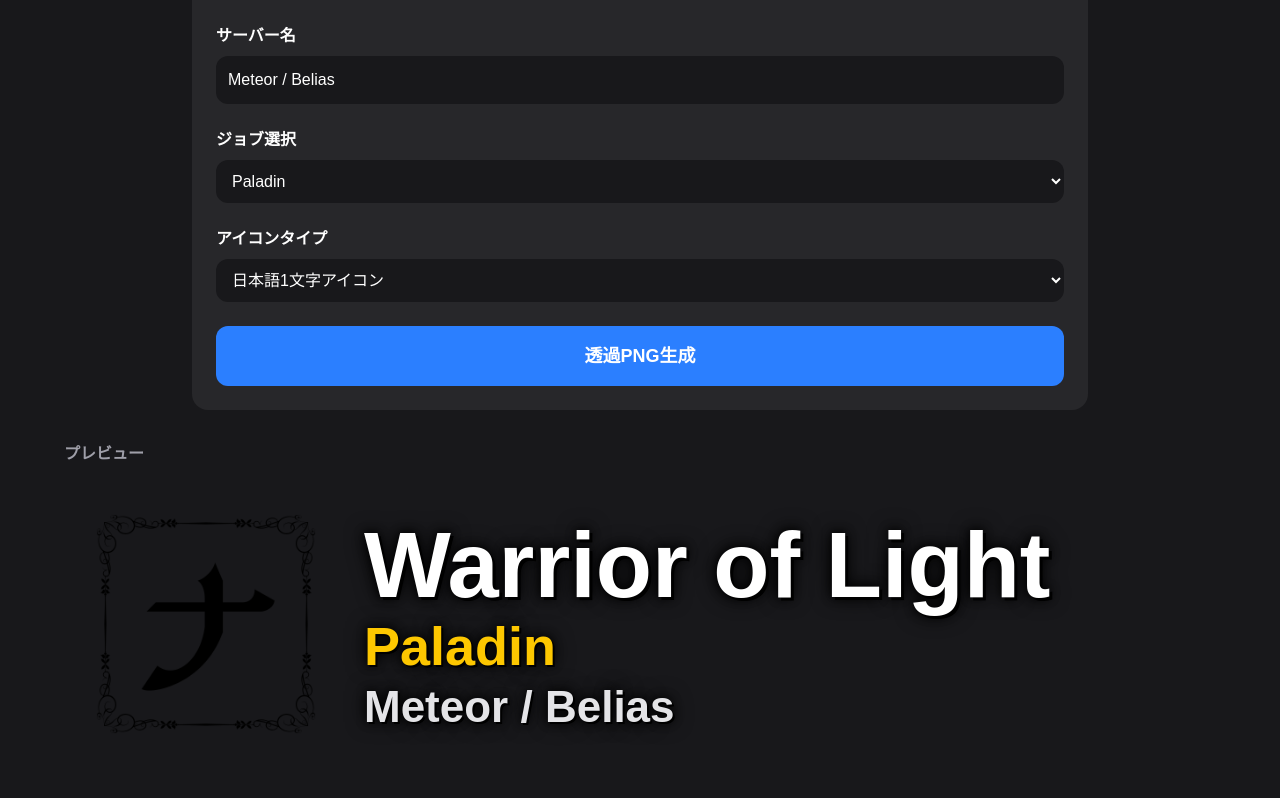
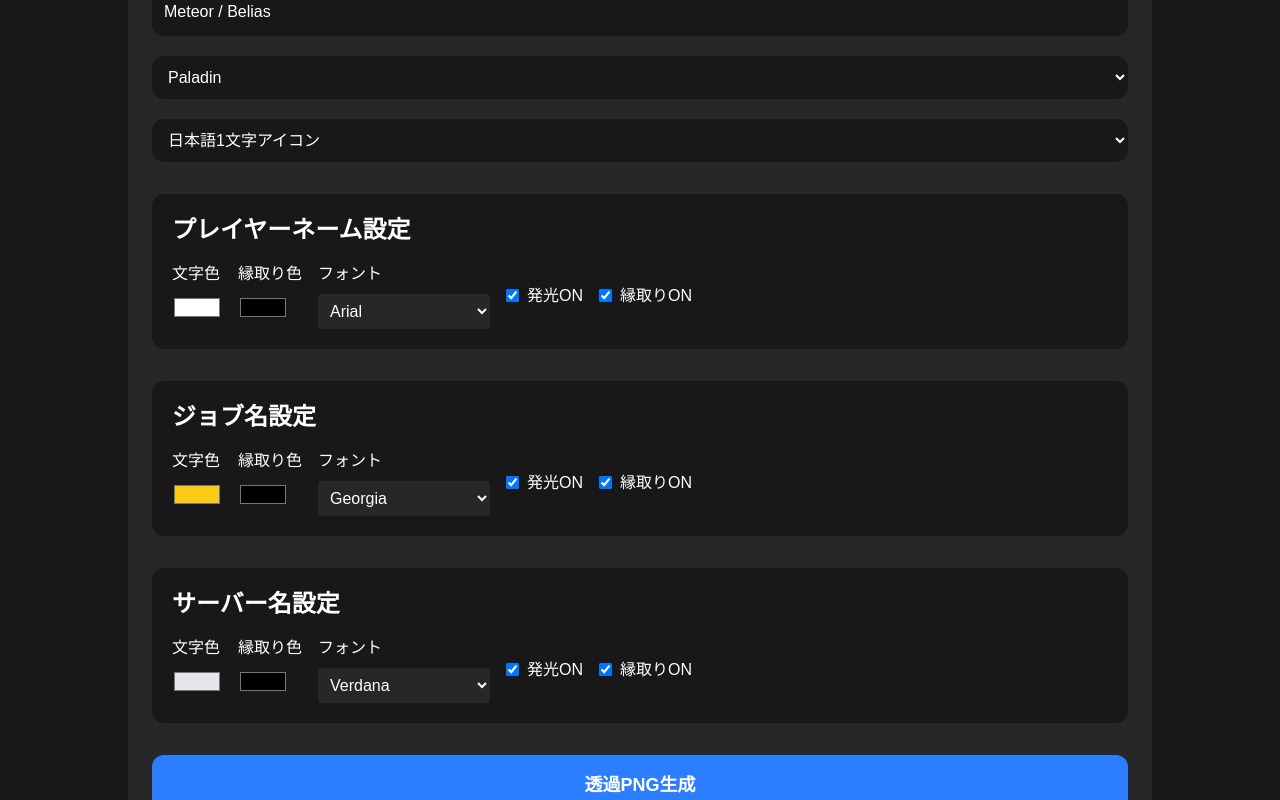
Before and after one commit to DahliaVi-s2/ff14-ui-generator, a Next.js app: page /nameplate in a window 1280 px wide. Shown: the part 280-1080 px from the top of the page. Built offline with nearby package versions, Linux system fonts and the light colour scheme.

Commit message:
add outline toggle

```diff
--- a/app/nameplate/page.tsx
+++ b/app/nameplate/page.tsx
@@ -54,58 +54,10 @@ const jobs = [
     dotIcon: '/jobs-dot/Sage_dot.png',
   },
   {
-    id: 'mnk',
-    name: 'Monk',
-    jpIcon: '/jobs-kanji/Monk_jp.png',
-    dotIcon: '/jobs-dot/Monk_dot.png',
-  },
-  {
-    id: 'drg',
-    name: 'Dragoon',
-    jpIcon: '/jobs-kanji/Dragoon_jp.png',
-    dotIcon: '/jobs-dot/Dragoon_dot.png',
-  },
-  {
-    id: 'nin',
-    name: 'Ninja',
-    jpIcon: '/jobs-kanji/Ninja_jp.png',
-    dotIcon: '/jobs-dot/Ninja_dot.png',
-  },
-  {
     id: 'sam',
     name: 'Samurai',
     jpIcon: '/jobs-kanji/Samurai_jp.png',
     dotIcon: '/jobs-dot/Samurai_dot.png',
-  },
-  {
-    id: 'rpr',
-    name: 'Reaper',
-    jpIcon: '/jobs-kanji/Reaper_jp.png',
-    dotIcon: '/jobs-dot/Reaper_dot.png',
-  },
-  {
-    id: 'vpr',
-    name: 'Viper',
-    jpIcon: '/jobs-kanji/Viper_jp.png',
-    dotIcon: '/jobs-dot/Viper_dot.png',
-  },
-  {
-    id: 'brd',
-    name: 'Bard',
-    jpIcon: '/jobs-kanji/Bard_jp.png',
-    dotIcon: '/jobs-dot/Bard_dot.png',
-  },
-  {
-    id: 'mch',
-    name: 'Machinist',
-    jpIcon: '/jobs-kanji/Machinist_jp.png',
-    dotIcon: '/jobs-dot/Machinist_dot.png',
-  },
-  {
-    id: 'dnc',
-    name: 'Dancer',
-    jpIcon: '/jobs-kanji/Dancer_jp.png',
-    dotIcon: '/jobs-dot/Dancer_dot.png',
   },
   {
     id: 'blm',
@@ -113,24 +65,16 @@ const jobs = [
     jpIcon: '/jobs-kanji/BlackMage_jp.png',
     dotIcon: '/jobs-dot/BlackMage_dot.png',
   },
-  {
-    id: 'smn',
-    name: 'Summoner',
-    jpIcon: '/jobs-kanji/Summoner_jp.png',
-    dotIcon: '/jobs-dot/Summoner_dot.png',
-  },
-  {
-    id: 'rdm',
-    name: 'Red Mage',
-    jpIcon: '/jobs-kanji/RedMage_jp.png',
-    dotIcon: '/jobs-dot/RedMage_dot.png',
-  },
-  {
-    id: 'pct',
-    name: 'Pictomancer',
-    jpIcon: '/jobs-kanji/Pictomancer_jp.png',
-    dotIcon: '/jobs-dot/Pictomancer_dot.png',
-  },
+]
+
+const fonts = [
+  'Arial',
+  'Verdana',
+  'Trebuchet MS',
+  'Georgia',
+  'Times New Roman',
+  'Impact',
+  'Comic Sans MS',
 ]
 
 export default function NameplatePage() {
@@ -148,6 +92,71 @@ export default function NameplatePage() {
 
   const [iconType, setIconType] =
     useState<'jp' | 'dot'>('jp')
+
+  // =========================
+  // 名前設定
+  // =========================
+
+  const [nameColor, setNameColor] =
+    useState('#ffffff')
+
+  const [nameOutline, setNameOutline] =
+    useState('#000000')
+
+  const [nameGlow, setNameGlow] =
+    useState(true)
+
+  const [
+    nameOutlineEnabled,
+    setNameOutlineEnabled,
+  ] = useState(true)
+
+  const [nameFont, setNameFont] =
+    useState('Arial')
+
+  // =========================
+  // ジョブ設定
+  // =========================
+
+  const [jobColor, setJobColor] =
+    useState('#facc15')
+
+  const [jobOutline, setJobOutline] =
+    useState('#000000')
+
+  const [jobGlow, setJobGlow] =
+    useState(true)
+
+  const [
+    jobOutlineEnabled,
+    setJobOutlineEnabled,
+  ] = useState(true)
+
+  const [jobFont, setJobFont] =
+    useState('Georgia')
+
+  // =========================
+  // サーバー設定
+  // =========================
+
+  const [serverColor, setServerColor] =
+    useState('#e5e7eb')
+
+  const [
+    serverOutline,
+    setServerOutline,
+  ] = useState('#000000')
+
+  const [serverGlow, setServerGlow] =
+    useState(true)
+
+  const [
+    serverOutlineEnabled,
+    setServerOutlineEnabled,
+  ] = useState(true)
+
+  const [serverFont, setServerFont] =
+    useState('Verdana')
 
   const selectedJob =
     jobs.find(
@@ -177,10 +186,43 @@ export default function NameplatePage() {
     link.click()
   }
 
+  // =========================
+  // シャドウ生成
+  // =========================
+
+  const createShadow = (
+    outline: string,
+    glow: boolean,
+    outlineEnabled: boolean
+  ) => {
+
+    if (!outlineEnabled) {
+
+      return glow
+        ? `
+          0 0 10px ${outline},
+          0 0 20px ${outline}
+        `
+        : 'none'
+    }
+
+    return glow
+      ? `
+          0 0 10px ${outline},
+          0 0 20px ${outline},
+          3px 3px 0 ${outline},
+          -3px -3px 0 ${outline}
+        `
+      : `
+          3px 3px 0 ${outline},
+          -3px -3px 0 ${outline}
+        `
+  }
+
   return (
     <main className="min-h-screen bg-zinc-900 text-white p-8 flex flex-col items-center gap-8">
 
-      <div className="w-full max-w-4xl">
+      <div className="w-full max-w-5xl">
 
         <a
           href="/"
@@ -200,15 +242,16 @@ export default function NameplatePage() {
         </a>
 
         <h1 className="text-4xl font-black mb-8">
-          FF14 Nameplate Generator
+          FF14 Advanced Nameplate Generator
         </h1>
 
-        <div className="bg-zinc-800 rounded-2xl p-6 space-y-6">
+        <div className="bg-zinc-800 rounded-2xl p-6 space-y-8">
 
-          <div>
-            <p className="font-bold mb-2">
-              プレイヤーネーム
-            </p>
+          {/* =========================
+              基本設定
+          ========================= */}
+
+          <div className="space-y-5">
 
             <input
               type="text"
@@ -218,6 +261,7 @@ export default function NameplatePage() {
                   e.target.value
                 )
               }
+              placeholder="Player Name"
               className="
                 w-full
                 bg-zinc-900
@@ -226,12 +270,6 @@ export default function NameplatePage() {
                 outline-none
               "
             />
-          </div>
-
-          <div>
-            <p className="font-bold mb-2">
-              サーバー名
-            </p>
 
             <input
               type="text"
@@ -241,6 +279,7 @@ export default function NameplatePage() {
                   e.target.value
                 )
               }
+              placeholder="Server Name"
               className="
                 w-full
                 bg-zinc-900
@@ -249,12 +288,6 @@ export default function NameplatePage() {
                 outline-none
               "
             />
-          </div>
-
-          <div>
-            <p className="font-bold mb-2">
-              ジョブ選択
-            </p>
 
             <select
               value={selectedJobId}
@@ -280,12 +313,6 @@ export default function NameplatePage() {
                 </option>
               ))}
             </select>
-          </div>
-
-          <div>
-            <p className="font-bold mb-2">
-              アイコンタイプ
-            </p>
 
             <select
               value={iconType}
@@ -313,7 +340,336 @@ export default function NameplatePage() {
                 ドットアイコン
               </option>
             </select>
+
           </div>
+
+          {/* =========================
+              プレイヤーネーム設定
+          ========================= */}
+
+          <div className="bg-zinc-900 rounded-xl p-5 space-y-4">
+
+            <h2 className="text-2xl font-bold">
+              プレイヤーネーム設定
+            </h2>
+
+            <div className="flex gap-4 flex-wrap">
+
+              <div>
+                <p className="mb-2">
+                  文字色
+                </p>
+
+                <input
+                  type="color"
+                  value={nameColor}
+                  onChange={(e) =>
+                    setNameColor(
+                      e.target.value
+                    )
+                  }
+                />
+              </div>
+
+              <div>
+                <p className="mb-2">
+                  縁取り色
+                </p>
+
+                <input
+                  type="color"
+                  value={nameOutline}
+                  onChange={(e) =>
+                    setNameOutline(
+                      e.target.value
+                    )
+                  }
+                />
+              </div>
+
+              <div>
+                <p className="mb-2">
+                  フォント
+                </p>
+
+                <select
+                  value={nameFont}
+                  onChange={(e) =>
+                    setNameFont(
+                      e.target.value
+                    )
+                  }
+                  className="
+                    bg-zinc-800
+                    p-2
+                    rounded
+                  "
+                >
+                  {fonts.map((font) => (
+                    <option
+                      key={font}
+                    >
+                      {font}
+                    </option>
+                  ))}
+                </select>
+              </div>
+
+              <label className="flex items-center gap-2">
+
+                <input
+                  type="checkbox"
+                  checked={nameGlow}
+                  onChange={() =>
+                    setNameGlow(
+                      !nameGlow
+                    )
+                  }
+                />
+
+                発光ON
+              </label>
+
+              <label className="flex items-center gap-2">
+
+                <input
+                  type="checkbox"
+                  checked={
+                    nameOutlineEnabled
+                  }
+                  onChange={() =>
+                    setNameOutlineEnabled(
+                      !nameOutlineEnabled
+                    )
+                  }
+                />
+
+                縁取りON
+              </label>
+
+            </div>
+
+          </div>
+
+          {/* =========================
+              ジョブ設定
+          ========================= */}
+
+          <div className="bg-zinc-900 rounded-xl p-5 space-y-4">
+
+            <h2 className="text-2xl font-bold">
+              ジョブ名設定
+            </h2>
+
+            <div className="flex gap-4 flex-wrap">
+
+              <div>
+                <p className="mb-2">
+                  文字色
+                </p>
+
+                <input
+                  type="color"
+                  value={jobColor}
+                  onChange={(e) =>
+                    setJobColor(
+                      e.target.value
+                    )
+                  }
+                />
+              </div>
+
+              <div>
+                <p className="mb-2">
+                  縁取り色
+                </p>
+
+                <input
+                  type="color"
+                  value={jobOutline}
+                  onChange={(e) =>
+                    setJobOutline(
+                      e.target.value
+                    )
+                  }
+                />
+              </div>
+
+              <div>
+                <p className="mb-2">
+                  フォント
+                </p>
+
+                <select
+                  value={jobFont}
+                  onChange={(e) =>
+                    setJobFont(
+                      e.target.value
+                    )
+                  }
+                  className="
+                    bg-zinc-800
+                    p-2
+                    rounded
+                  "
+                >
+                  {fonts.map((font) => (
+                    <option
+                      key={font}
+                    >
+                      {font}
+                    </option>
+                  ))}
+                </select>
+              </div>
+
+              <label className="flex items-center gap-2">
+
+                <input
+                  type="checkbox"
+                  checked={jobGlow}
+                  onChange={() =>
+                    setJobGlow(
+                      !jobGlow
+                    )
+                  }
+                />
+
+                発光ON
+              </label>
+
+              <label className="flex items-center gap-2">
+
+                <input
+                  type="checkbox"
+                  checked={
+                    jobOutlineEnabled
+                  }
+                  onChange={() =>
+                    setJobOutlineEnabled(
+                      !jobOutlineEnabled
+                    )
+                  }
+                />
+
+                縁取りON
+              </label>
+
+            </div>
+
+          </div>
+
+          {/* =========================
+              サーバー設定
+          ========================= */}
+
+          <div className="bg-zinc-900 rounded-xl p-5 space-y-4">
+
+            <h2 className="text-2xl font-bold">
+              サーバー名設定
+            </h2>
+
+            <div className="flex gap-4 flex-wrap">
+
+              <div>
+                <p className="mb-2">
+                  文字色
+                </p>
+
+                <input
+                  type="color"
+                  value={serverColor}
+                  onChange={(e) =>
+                    setServerColor(
+                      e.target.value
+                    )
+                  }
+                />
+              </div>
+
+              <div>
+                <p className="mb-2">
+                  縁取り色
+                </p>
+
+                <input
+                  type="color"
+                  value={serverOutline}
+                  onChange={(e) =>
+                    setServerOutline(
+                      e.target.value
+                    )
+                  }
+                />
+              </div>
+
+              <div>
+                <p className="mb-2">
+                  フォント
+                </p>
+
+                <select
+                  value={serverFont}
+                  onChange={(e) =>
+                    setServerFont(
+                      e.target.value
+                    )
+                  }
+                  className="
+                    bg-zinc-800
+                    p-2
+                    rounded
+                  "
+                >
+                  {fonts.map((font) => (
+                    <option
+                      key={font}
+                    >
+                      {font}
+                    </option>
+                  ))}
+                </select>
+              </div>
+
+              <label className="flex items-center gap-2">
+
+                <input
+                  type="checkbox"
+                  checked={serverGlow}
+                  onChange={() =>
+                    setServerGlow(
+                      !serverGlow
+                    )
+                  }
+                />
+
+                発光ON
+              </label>
+
+              <label className="flex items-center gap-2">
+
+                <input
+                  type="checkbox"
+                  checked={
+                    serverOutlineEnabled
+                  }
+                  onChange={() =>
+                    setServerOutlineEnabled(
+                      !serverOutlineEnabled
+                    )
+                  }
+                />
+
+                縁取りON
+              </label>
+
+            </div>
+
+          </div>
+
+          {/* =========================
+              PNG生成
+          ========================= */}
 
           <button
             onClick={generateImage}
@@ -334,11 +690,11 @@ export default function NameplatePage() {
         </div>
       </div>
 
-      <div className="w-full max-w-6xl">
+      {/* =========================
+          プレビュー
+      ========================= */}
 
-        <p className="font-bold mb-4 text-zinc-400">
-          プレビュー
-        </p>
+      <div className="w-full max-w-7xl">
 
         <div
           ref={captureRef}
@@ -352,6 +708,7 @@ export default function NameplatePage() {
         >
 
           {/* アイコン */}
+
           <div
             className="
               h-[220px]
@@ -375,7 +732,10 @@ export default function NameplatePage() {
           </div>
 
           {/* テキスト */}
+
           <div className="flex flex-col justify-center">
+
+            {/* プレイヤー名 */}
 
             <div
               className="
@@ -384,52 +744,63 @@ export default function NameplatePage() {
                 leading-none
               "
               style={{
+                color: nameColor,
+                fontFamily:
+                  nameFont,
                 textShadow:
-                  `
-                  0 0 10px black,
-                  0 0 20px black,
-                  3px 3px 0 black
-                  `,
+                  createShadow(
+                    nameOutline,
+                    nameGlow,
+                    nameOutlineEnabled
+                  ),
               }}
             >
               {playerName}
             </div>
 
+            {/* ジョブ名 */}
+
             <div
               className="
                 text-[54px]
                 font-black
-                text-yellow-400
                 leading-none
                 mt-2
               "
               style={{
+                color: jobColor,
+                fontFamily:
+                  jobFont,
                 textShadow:
-                  `
-                  0 0 10px black,
-                  0 0 20px black,
-                  2px 2px 0 black
-                  `,
+                  createShadow(
+                    jobOutline,
+                    jobGlow,
+                    jobOutlineEnabled
+                  ),
               }}
             >
               {selectedJob.name}
             </div>
 
+            {/* サーバー名 */}
+
             <div
               className="
                 text-[44px]
                 font-bold
-                text-zinc-200
                 leading-none
                 mt-3
               "
               style={{
+                color: serverColor,
+                fontFamily:
+                  serverFont,
                 textShadow:
-                  `
-                  0 0 10px black,
-                  0 0 20px black,
-                  2px 2px 0 black
-                  `,
+                  createShadow(
+                    serverOutline,
+                    serverGlow,
+                    serverOutlineEnabled
+                  ),
               }}
             >
               {serverName}
```
